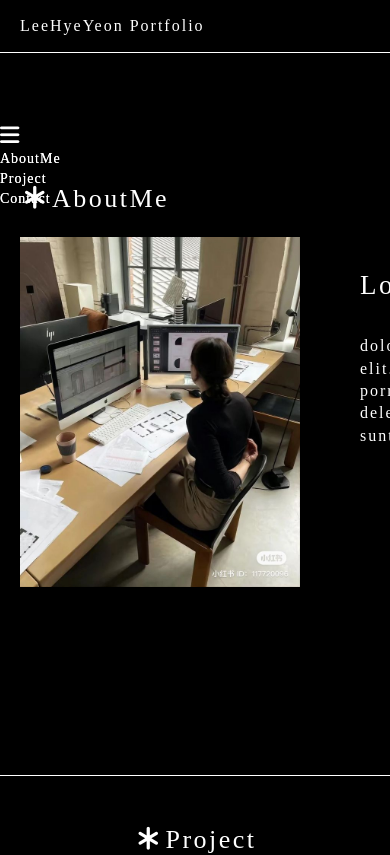
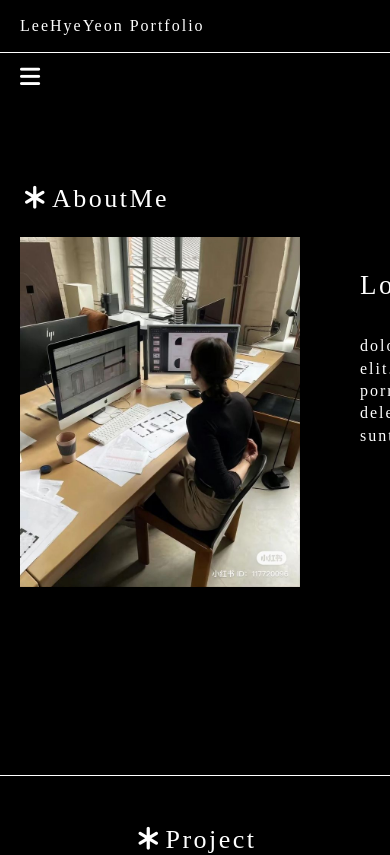
Before and after one commit to yyyn012/portfolio__project, a React (Create React App) app in the folder portfolio/: page / in a window 390 px wide. Shown: the top 855 px of the page. Built offline with nearby package versions, Linux system fonts and the light colour scheme.

Commit message:
Update SideMenu.jsx

```diff
--- a/portfolio/src/assets/scss/section/_header.scss
+++ b/portfolio/src/assets/scss/section/_header.scss
@@ -37,40 +37,12 @@
           font-weight: 500;
         }
       }
-      // &.active a {
-      //   background-color: var(--white500);
-      //   color: var(--white);
-      // }
     }
   }
 }
 
 @media (max-width: 800px) {
   .header__menu {
-    .menu {
-      display: none;
-    }
-
-    // &.open {
-    //   display: block;
-    //   background-color: white;
-    //   width: 300px;
-    //   height: 500px;
-    // }
+    display: none;
   }
-
-  // .header__menu.open ul {
-  //   display: block;
-  //   position: absolute;
-  //   right: 0;
-  //   top: 70px;
-  //   background-color: var(--blackAlpha100);
-  //   z-index: 10000;
-  //   min-width: 150px;
-  // }
-
-  // .header__menu.open li {
-  //   display: block;
-  //   text-align: right;
-  // }
 }
--- a/portfolio/src/assets/scss/section/_sidemenu.scss
+++ b/portfolio/src/assets/scss/section/_sidemenu.scss
@@ -1,12 +1,19 @@
 #sideMenu {
   display: none;
+  position: absolute;
+  top: 55px;
+  left: 0;
+  width: 120px;
+  background-color: black;
+  padding: 10px 20px 20px;
+  border-radius: 10px;
 
   .sideMenu__button {
     display: none;
-    color: var(--white);
-    background-color: var(--black);
+    color: white;
+    background: none;
     cursor: pointer;
-    font-size: 22px;
+    font-size: 23px;
   }
 }
 
@@ -17,12 +24,5 @@
     .sideMenu__button {
       display: block;
     }
-
-    // &.open {
-    //   display: block;
-    //   background-color: white;
-    //   width: 300px;
-    //   height: 500px;
-    // }
   }
 }
--- a/portfolio/src/components/header/SideMenu.jsx
+++ b/portfolio/src/components/header/SideMenu.jsx
@@ -2,27 +2,33 @@ import React, { useState } from "react";
 import { headerMenu } from "../../data/header";
 import { Link } from "react-router-dom";
 
-const SideMenu = ({ toggleMenu }) => {
+const SideMenu = () => {
   const [isOpen, setIsOpen] = useState(false);
+
+  const openMenu = () => {
+    setIsOpen((isOpen) => !isOpen);
+    console.log("open");
+  };
 
   return (
     <div id="sideMenu">
-      <button className="sideMenu__button" role="button" onClick={toggleMenu}>
+      <button className="sideMenu__button" role="button" onClick={openMenu}>
         {isOpen ? (
           <i className="fa-solid fa-x"></i>
         ) : (
           <i className="fa-solid fa-bars"></i>
         )}
       </button>
-      <nav className="header__toggle__menu">
-        <ul className="toggle__menu">
+      <ul
+        className="toggle__menu"
+        style={{ display: isOpen ? "block" : "none" }}
+      >
         {headerMenu.map((menu, key) => (
           <li key={key}>
             <Link to={menu.src}>{menu.title}</Link>
           </li>
         ))}
       </ul>
-      </nav>
     </div>
   );
 };
--- a/portfolio/src/components/section/Header.jsx
+++ b/portfolio/src/components/section/Header.jsx
@@ -5,18 +5,11 @@ import Menu from "../header/Menu";
 import SideMenu from "../header/SideMenu";
 
 const Header = () => {
-  const [menuOpen, setMenuOpen] = useState(false);
-
-  const toggleMenu = () => {
-    setMenuOpen((menuOpen) => !menuOpen);
-    console.log("open");
-  };
-
   return (
-    <header id="header" role="banner" className={menuOpen ? "open" : ""}>
+    <header id="header" role="banner">
       <Logo />
       <Menu />
-      <SideMenu toggleMenu={toggleMenu} />
+      <SideMenu />
     </header>
   );
 };
```
Lines whose indentation alone changed are shown as unchanged.
